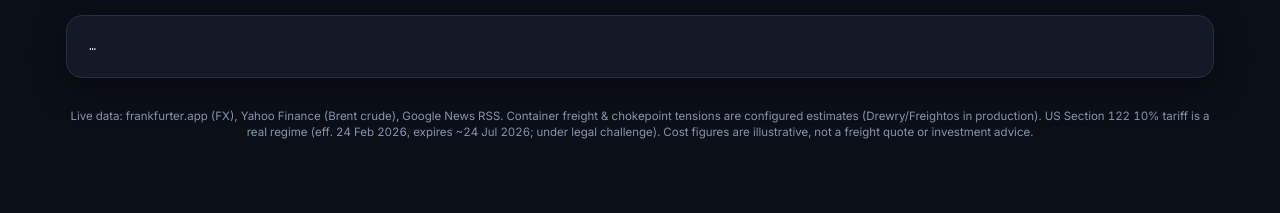
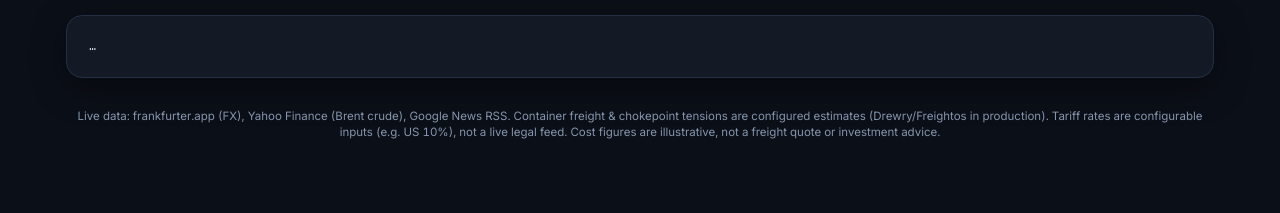
Before and after one commit to Saauc/export-lane-risk-monitor, a Flask app: page / in a window 1280 px wide. Shown: the part 1178-1391 px from the top of the page. Run offline with Flask 3, Linux system fonts and the light colour scheme.

Commit message:
fix: update outdated tariff labels and small text glitches
Co-Authored-By: Claude Sonnet 5.5 <noreply@anthropic.com>

```diff
--- a/briefing.py
+++ b/briefing.py
@@ -42,7 +42,7 @@ def _driver_sentence(r: dict) -> str:
         intensity = "the main driver"
     else:
         intensity = "the most notable factor (though all inputs are subdued)"
-    return f"{top.capitalize()} is {intensity}."
+    return f"{top[0].upper() + top[1:]} is {intensity}."
 
 
 def briefing_for_lane(r: dict) -> str:
--- a/config.json
+++ b/config.json
@@ -60,7 +60,7 @@
   },
 
   "landed_cost": {
-    "_comment": "Estimated all-in EUR cost to land one representative CONTAINER of coatings in each market. container_freight_eur is a lane-specific container freight estimate (a real container index such as Drewry WCI / Freightos FBX is the correct instrument but isn't freely available via API, so these are illustrative, tunable placeholders). base_bunker_eur scales with live Brent vs baseline_oil. tariff_rate is the destination duty (the live US Section 122 10% shows up as real euros; CETA/EU-Mexico land near zero). sell_price_eur is an illustrative per-lane invoice price (EUR-equiv) used for the gross-margin layer — a tunable placeholder the commercial team would set from real price lists.",
+    "_comment": "Estimated all-in EUR cost to land one representative CONTAINER of coatings in each market. container_freight_eur is a lane-specific container freight estimate (a real container index such as Drewry WCI / Freightos FBX is the correct instrument but isn't freely available via API, so these are illustrative, tunable placeholders). base_bunker_eur scales with live Brent vs baseline_oil. tariff_rate is the destination duty (the US 10% rate shows up as real euros; CETA/EU-Mexico land near zero). sell_price_eur is an illustrative per-lane invoice price (EUR-equiv) used for the gross-margin layer — a tunable placeholder the commercial team would set from real price lists.",
     "container_goods_value_eur": 40000,
     "handling_docs_insurance_eur": 1200,
     "baseline_oil": 80.0,
--- a/data_sources.py
+++ b/data_sources.py
@@ -47,7 +47,7 @@ REQUEST_TIMEOUT = 15
 # whole project (scoring, dashboard, briefing) shares one source of truth.
 LANES = {
     "US": {"label": "US · Miami",       "currency": "USD", "market": "United States",
-           "policy": "10% US tariff (Section 122, expires ~Jul 2026)",
+           "policy": "US tariff 10% (configurable input)",
            "chokepoints": ["Gibraltar"]},
     "MX": {"label": "Mexico · Veracruz", "currency": "MXN", "market": "Mexico",
            "policy": "EU–Mexico Global Agreement (modernised)",
@@ -59,7 +59,7 @@ LANES = {
            "policy": "EU–UK TCA (tariff-free, customs friction)",
            "chokepoints": ["Gibraltar"]},
     "BR": {"label": "Brazil · Santos",   "currency": "BRL", "market": "Brazil",
-           "policy": "EU–Mercosur (pending ratification)",
+           "policy": "MFN tariffs (EU–Mercosur deal not modelled)",
            "chokepoints": ["Gibraltar"]},
     "AU": {"label": "Australia · Sydney", "currency": "AUD", "market": "Australia",
            "policy": "No EU FTA (MFN tariffs)",
--- a/templates/index.html
+++ b/templates/index.html
@@ -288,7 +288,7 @@
     <footer class="foot">
       Live data: frankfurter.app (FX), Yahoo Finance (Brent crude), Google News RSS.
       Container freight &amp; chokepoint tensions are configured estimates (Drewry/Freightos in production).
-      US Section 122 10% tariff is a real regime (eff. 24 Feb 2026, expires ~24 Jul 2026; under legal challenge).
+      Tariff rates are configurable inputs (e.g. US 10%), not a live legal feed.
       Cost figures are illustrative, not a freight quote or investment advice.
     </footer>
   </div>
@@ -634,7 +634,7 @@ function renderBacktest(state) {
     const cls = mv.eur_impact < 0 ? "neg" : "pos";
     const market = state.results[lane].market;
     return `<div class="row"><span>${market} · EUR/${state.results[lane].currency} ${mv.pct>0?'+':''}${mv.pct}%</span>
-      <b class="${cls}">€${mv.eur_impact>0?'+':''}${mv.eur_impact.toLocaleString('en-US')}/container</b></div>`;
+      <b class="${cls}">${mv.eur_impact>0?'+':mv.eur_impact<0?'−':''}€${Math.abs(mv.eur_impact).toLocaleString('en-US')}/container</b></div>`;
   }).join("");
   const costRows = Object.entries(bt.avg_cost_eur).map(([lane, avg]) => {
     const [lo,hi] = bt.cost_range_eur[lane];
@@ -765,7 +765,7 @@ function renderRiskSpark(lane, t) {
   const canvas = document.getElementById("spark-" + lane);
   const label = document.getElementById("spark-label-" + lane);
   const scores = (t.risk_score || []).filter(v => v != null);
-  if (scores.length < 2) { label.textContent = "risk trend: n/a"; return; }
+  if (scores.length < 2) { canvas.closest(".spark-row").style.display = "none"; return; }
   const ctx = canvas.getContext("2d");
   const w = canvas.width, h = canvas.height, pad = 2;
   const lo = Math.min(...scores), hi = Math.max(...scores);
```
Also changed, not shown: README.md.
